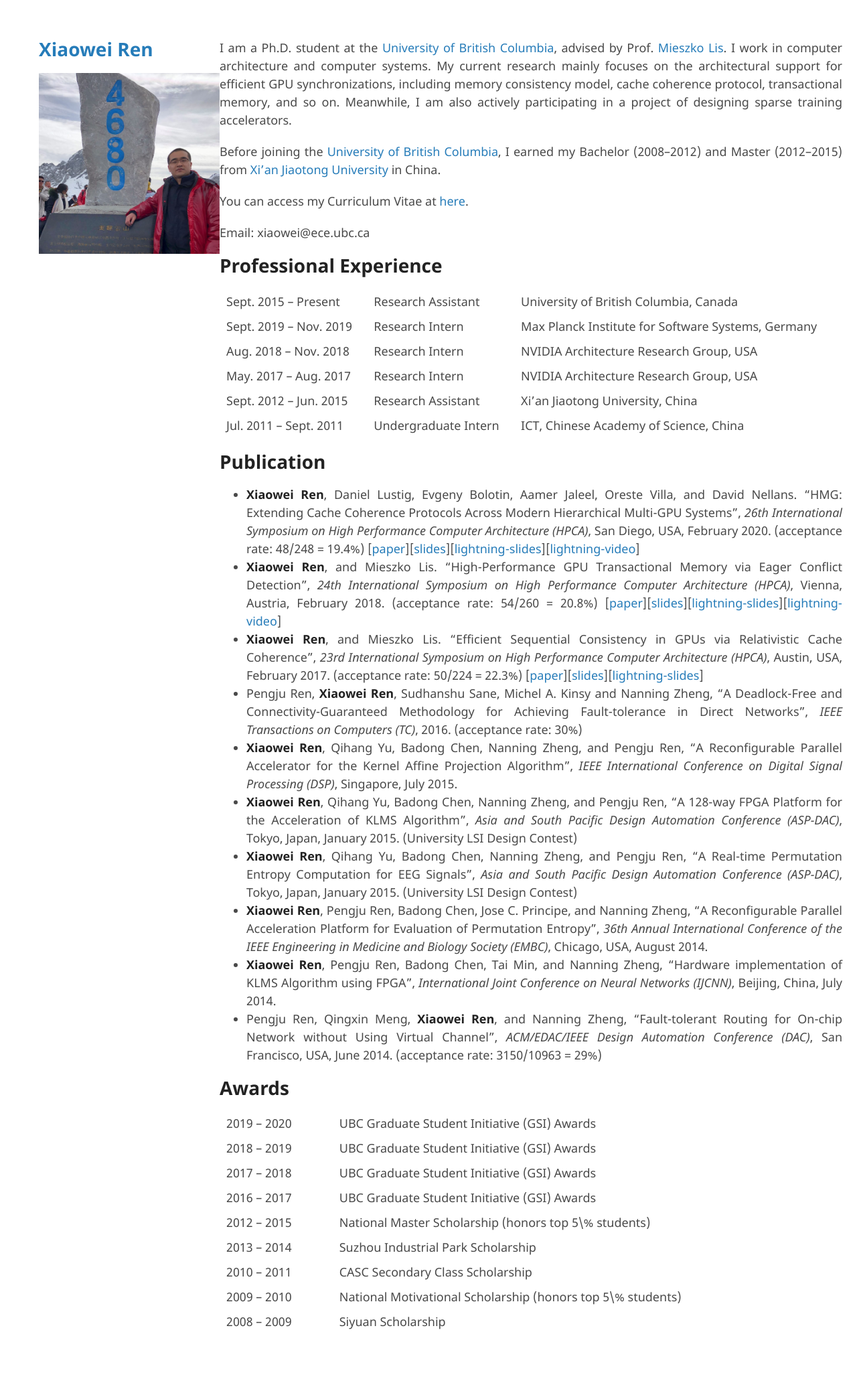
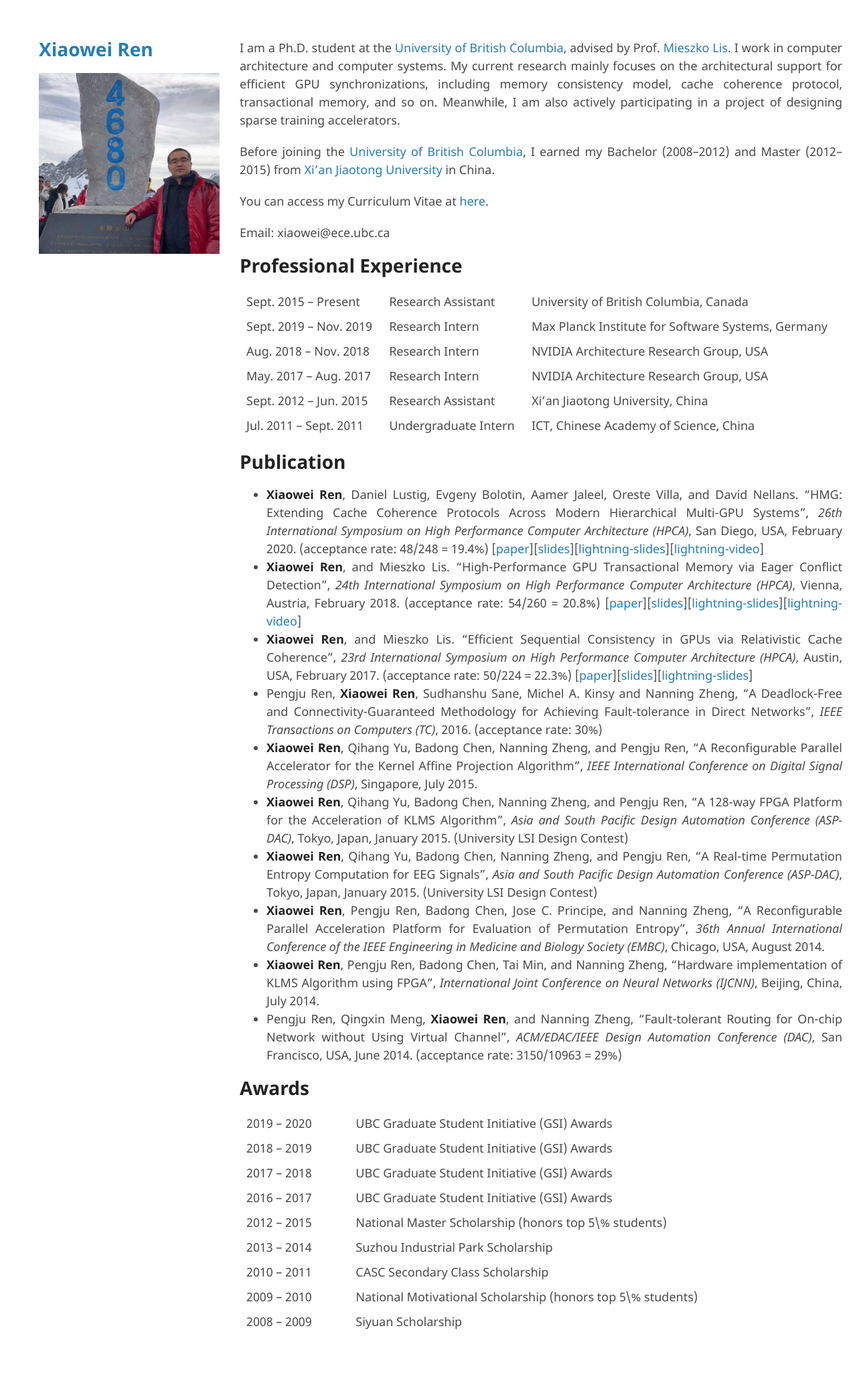
Before and after one commit to ericrxw/xiaoweiren, a Jekyll site: the page built from index.md, in a window 1280 px wide. Shown: the whole page at 67% size. Built offline with Jekyll 4.4.1, drawn with Linux system fonts in a browser that asks for light colours; our own code applies the rules of GitHub Pages for plain Markdown files; the repository's description, which GitHub fills in, is left out.

Commit message:
layout adjustment

```diff
--- a/_sass/jekyll-theme-minimal.scss
+++ b/_sass/jekyll-theme-minimal.scss
@@ -173,7 +173,7 @@ strong {
 }
 
 section {
-  width:930px;
+  width:900px;
   float:right;
   padding-bottom:50px;
 }
```
